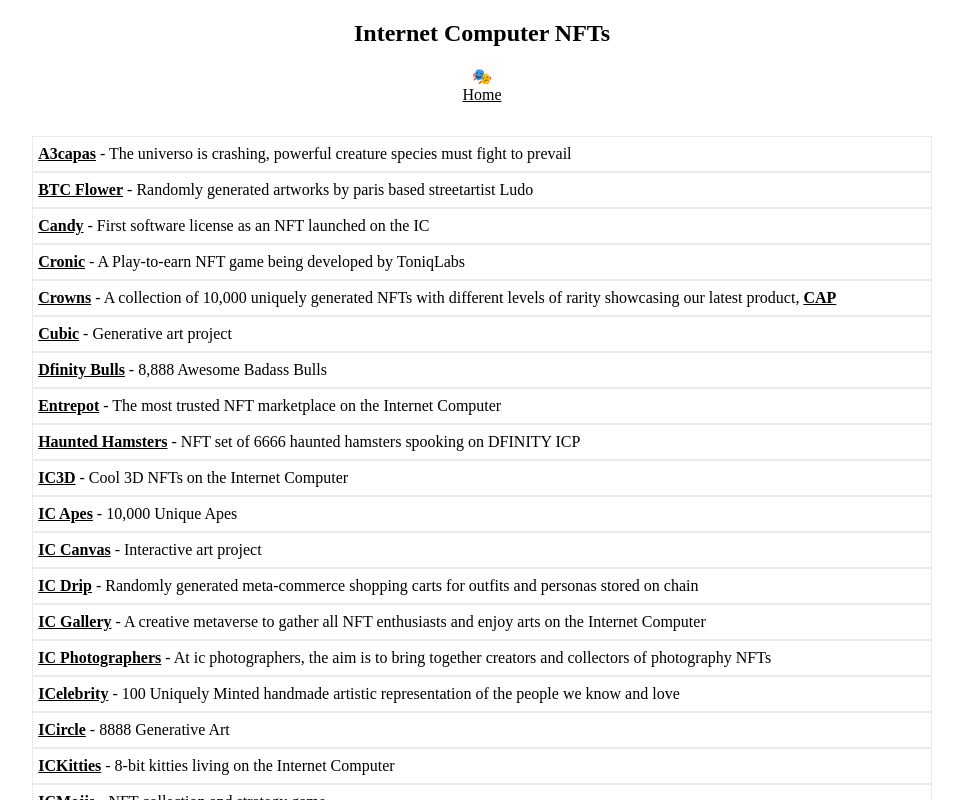
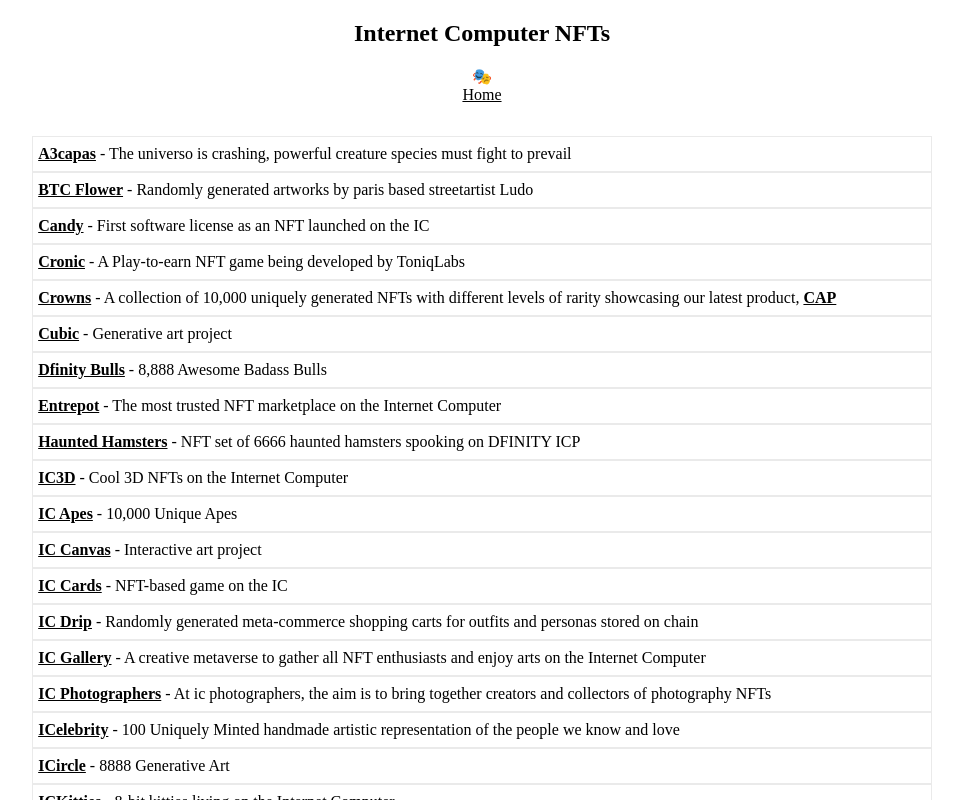
Before and after one commit to rjlucasm/ictoday, a Next.js app: page /nft in a window 1280 px wide. Shown: the top 800 px of the page, without its empty margins (158-1121 px from the left). Built offline with nearby package versions, Linux system fonts and the light colour scheme.

Commit message:
IC Cards

```diff
--- a/pages/nft.js
+++ b/pages/nft.js
@@ -52,6 +52,9 @@
             </div>
             <div className="pagescard">
                 <a href="https://rdbii-uiaaa-aaaab-qadva-cai.raw.ic0.app/" target="_blank" rel="noopener noreferrer">IC Canvas</a> - Interactive art project
+            </div>
+            <div className="pagescard">
+                <a href="https://ic.cards/" target="_blank" rel="noopener noreferrer">IC Cards</a> - NFT-based game on the IC
             </div>
             <div className="pagescard">
                 <a href="https://dvr6e-lqaaa-aaaai-qam5a-cai.raw.ic0.app/" target="_blank" rel="noopener noreferrer">IC Drip</a> - Randomly generated meta-commerce shopping carts for outfits and personas stored on chain
```
